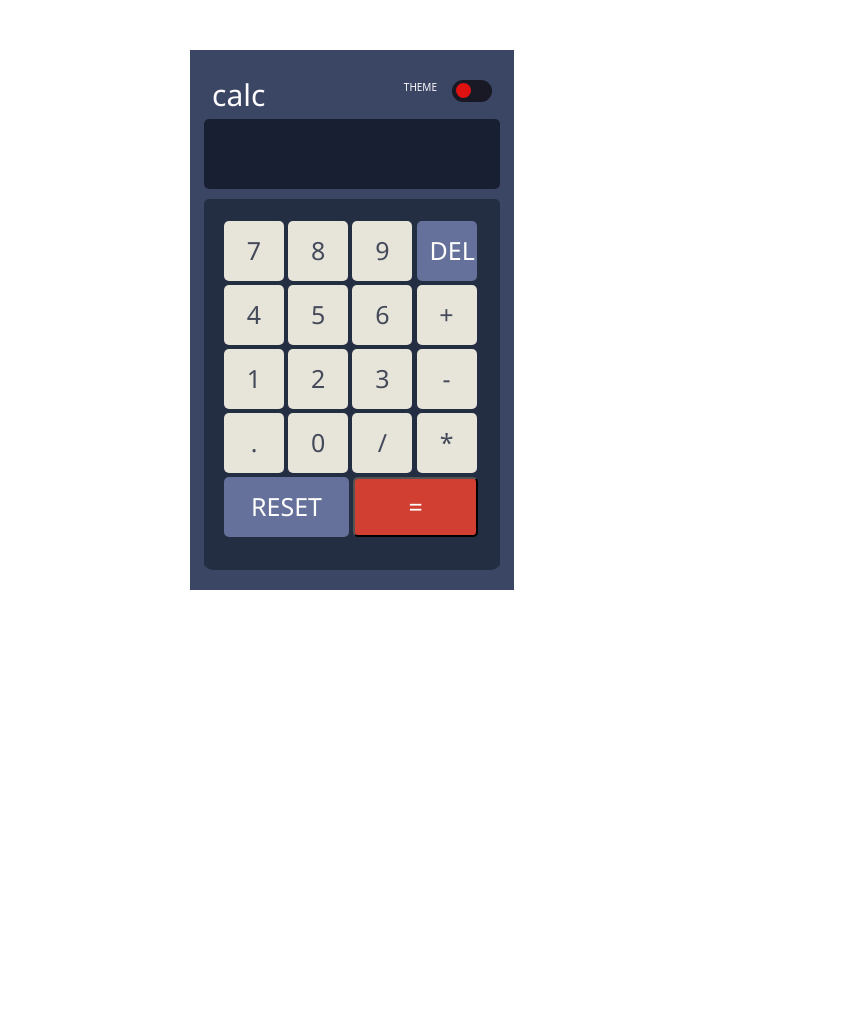
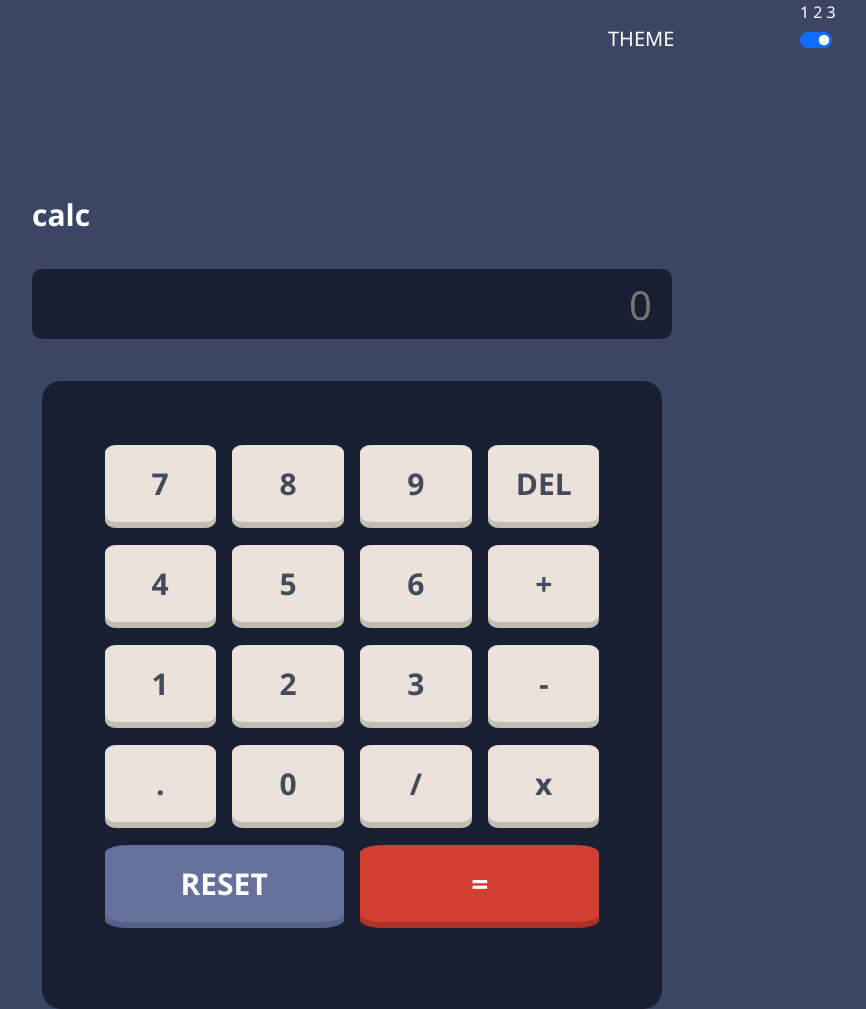
Before and after one commit to Folajomi1/our-project, a plain HTML site: page index.html in a window 1280 px wide. Shown: the whole page, without its empty margins (288-1154 px from the left). Before the commit the page ends 800 px from the top, so only its background shows below. Drawn offline with nearby package versions, Linux system fonts and the light colour scheme.

Commit message:
“my-first-commit”

```diff
--- a/index.html
+++ b/index.html
@@ -4,6 +4,7 @@
     <meta charset="UTF-8" />
     <meta http-equiv="X-UA-Compatible" content="IE=edge" />
     <meta name="viewport" content="width=device-width, initial-scale=1.0" />
+    <title>Document</title>
     <link
       href="https://cdn.jsdelivr.net/npm/bootstrap@5.1.3/dist/css/bootstrap.min.css"
       rel="stylesheet"
@@ -11,60 +12,59 @@
       crossorigin="anonymous"
     />
     <link rel="stylesheet" href="style.css" />
-    <link
-      href="https://fonts.googleapis.com/css2?family=Spartan:wght@700&display=swap"
-      rel="stylesheet"
-    />
-    <title>calculator project</title>
   </head>
   <body>
-    <div class="container">
-      <section class="calculator">
-        <span class="cal m-2">calc</span>
-        <div class="nav">
-          <div class="theme">
-            <p>THEME</p>
-          </div>
-          <label class="switch">
-            <input type="checkbox" />
-            <span class="slider round"></span>
-          </label>
+    <section class="calculator">
+      <div>
+        <p class="nav-1 justify-content-end">1 2 3</p>
+      </div>
+      <span class="cal">calc</span>
+      <div class="nav">
+        <div class="theme">
+          <p>THEME</p>
         </div>
-        <form><input type="text" class="screen" /></form>
+        <div class="form-check form-switch">
+          <input
+            class="form-check-input"
+            type="checkbox"
+            role="switch"
+            id="flexSwitchCheckChecked"
+            checked
+          />
+          <label class="form-check-label" for="flexSwitchCheckChecked"></label>
+        </div>
+      </div>
+      <input type="text" class="screen" placeholder="0" />
 
-        <div class="buttons">
-          <button type="button" class="btn btn-yellow" data-num="7">
-            7
-          </button>
-          <button type="button" class="btn btn-yellow" data-num="8">
-            8
-          </button>
-          <button type="button" class="btn btn-yellow" data-num="9">
-            9
-          </button>
-          <button type="button" class="btn bdel">DEL</button>
+      <!-- buttons -->
+      <div class="grids">
+        <button onclick="calculate(7)">7</button>
+        <button onclick="calculate(8)">8</button>
+        <button onclick="calculate(9)">9</button>
+        <button onclick="del()">DEL</button>
+        <button onclick="calculate(4)">4</button>
+        <button onclick="calculate(5)">5</button>
+        <button onclick="calculate(6)">6</button>
+        <button onclick="calculate('+')">+</button>
 
-          <button type="button" class="btn btn-yellow" data-num="4">4</button>
-          <button type="button" class="btn btn-yellow" data-num="5">5</button>
-          <button type="button" class="btn btn-yellow" data-num="6">6</button>
-          <button type="button" class="btn btn-yellow" data-num="+">+</button>
+        <button onclick="calculate(1)">1</button>
+        <button onclick="calculate(2)">2</button>
+        <button onclick="calculate(3)">3</button>
+        <button onclick="calculate('-')">-</button>
 
-          <button type="button" class="btn btn-yellow" data-num="1">1</button>
-          <button type="button" class="btn btn-yellow" data-num="2">2</button>
-          <button type="button" class="btn btn-yellow" data-num="3">3</button>
-          <button type="button" class="btn btn-yellow" data-num="-">-</button>
+        <button onclick="calculate('.')">.</button>
+        <button onclick="calculate(0)">0</button>
+        <button onclick="calculate('/')">/</button>
+        <button onclick="calculate('*')">x</button>
 
-          <button type="button" class="btn btn-yellow" data-num=".">.</button>
-          <button type="button" class="btn btn-yellow" data-num="0">0</button>
-          <button type="button" class="btn btn-yellow" data-num="/">/</button>
-          <button type="button" class="btn btn-yellow" data-num="*">*</button>
-          <div class="btn-div">
-            <button type="button" class="b-grey">RESET</button>
-            <button type="button" class="b-red">=</button>
-          </div>
-        </div>
-      </section>
-    </div>
+        <button onclick="reset()" class="reset-equality delete-reset">
+          RESET
+        </button>
+        <button onclick="result('=')" class="reset-equality equality-red">
+          =
+        </button>
+      </div>
+    </section>
     <script
       src="https://cdn.jsdelivr.net/npm/bootstrap@5.1.3/dist/js/bootstrap.bundle.min.js"
       integrity="sha384-ka7Sk0Gln4gmtz2MlQnikT1wXgYsOg+OMhuP+IlRH9sENBO0LRn5q+8nbTov4+1p"
--- a/script.js
+++ b/script.js
@@ -0,0 +1,18 @@
+let result = document.querySelector('.screen')
+let buttons = document.querySelectorAll('.button')
+
+// make the number buttons clickable
+let calculate = (number) => {
+  result.value += number
+}
+// delete one number at a time
+function del() {
+  result.value = result.value.slice(0, -1)
+}
+
+result.addEventListener('click', function () {})
+
+// clear the whole input (please check out why this isnt working)
+function reset() {
+  reset.value = ''
+}
--- a/style.css
+++ b/style.css
@@ -1,140 +1,147 @@
-body {
+* {
   margin: 0;
   padding: 0;
-  display: flex;
+  box-sizing: border-box;
+  outline: none;
+  font-family: 'Segoe UI', Tahoma, Geneva, Verdana, sans-serif;
   justify-content: center;
+  align-items: center;
 }
-.container {
-  background: rgb(59, 70, 100);
-  justify-content: center;
-  box-sizing: border-box;
-  width: fit-content;
-  margin: 50px;
+section {
+  height: fit-content;
+  /* margin: 0; */
+  padding: 3% 5% 4.5%;
 }
-/* nav bar  */
-.nav {
-  display: flexbox;
-  margin: 8px;
-  float: right;
+body {
+  background-color: rgb(59, 70, 100);
 }
+
+.nav-1 {
+  color: #fff;
+  position: absolute;
+  left: 85vw;
+  bottom: 95vh;
+}
+/* .nav {
+    display: flexbox;
+    margin: 8px;
+    float: right;
+  } */
 .theme {
   margin-right: 15px;
-  font-size: 10px;
+  font-size: 20px;
+  color: #fff;
+  position: absolute;
+  left: 70vw;
+  top: 3vh;
+}
+.form-switch {
+  position: absolute;
+  left: 85vw;
+  top: 3.5vh;
 }
 .cal {
   font-family: 'Segoe UI', Tahoma, Geneva, Verdana, sans-serif;
   font-size: 30px;
+  font-weight: bold;
+  color: #fff;
 }
-.switch {
-  position: relative;
-  display: inline-block;
-  width: 40px;
-  height: 22px;
-}
-.switch input {
-  opacity: 0;
-  width: 0;
-  height: 0;
-}
-.slider {
-  position: absolute;
-  cursor: pointer;
-  top: 0;
-  left: 0;
-  right: 0;
-  bottom: 0;
-  background-color: rgb(25, 25, 37);
-  -webkit-transition: 0.4s;
-  transition: 0.4s;
-  padding: 1px;
-}
-
-.slider:before {
-  position: absolute;
-  content: '';
-  height: 15px;
-  width: 15px;
-  left: 4px;
-  bottom: 4px;
-  background-color: rgb(223, 17, 17);
-  -webkit-transition: 0.4s;
-  transition: 0.4s;
-  border-radius: 50%;
-}
-.slider.round {
-  border-radius: 34px;
-}
-
-input:checked + .slider {
-  background-color: #2196f3;
-}
-
-input:focus + .slider {
-  box-shadow: 0 0 1px #2196f3;
-}
-
-input:checked + .slider:before {
-  -webkit-transform: translateX(26px);
-  -ms-transform: translateX(26px);
-  transform: translateX(26px);
-}
-
-/* end of nav */
-
-/*input*/
-.calculator {
-  width: 300px;
-  height: 500px;
-  box-shadow: none;
-  border-radius: 12px;
-  overflow: hidden;
-  margin: 20px 0 20px 0;
-  padding: 2px 2px 2px 2px;
-  color: rgb(254, 252, 253);
-}
-
-form input {
+.screen {
   width: 100%;
   height: 70px;
   background-color: rgb(25, 31, 50);
   border: none;
-  border-radius: 5px;
-  text-align: right;
+  border-radius: 10px;
+  text-align: end;
   color: rgb(254, 252, 253);
-  pointer-events: none;
+  /* pointer-events: none; */
+  margin: 5% 0;
+  font-size: 40px;
+  padding: 20px;
 }
-.buttons button {
-  width: 60px;
-  height: 60px;
-  font-size: 25px;
-  font-weight: 200;
-  border-radius: 5px;
-  flex: 0 0 20px;
-  margin: 2px 0;
+.grids {
+  display: grid;
+  grid-template-columns: repeat(4, 20%);
+  /* grid-template-rows: repeat(5, 20%); */
+  grid-gap: 6% 3%;
+  /* row-gap: 0; */
+  margin: 10px;
+  justify-content: center;
+  /* height: 70%; */
+  /* overflow: hidden; */
+  height: fit-content;
+  padding: 10% 5% 28%;
+  border: 10px;
+  background-color: rgb(25, 31, 50);
+  border-radius: 3%;
+}
+.reset-equality {
+  grid-column: span 2;
+}
+
+button {
+  border-radius: 10%;
+  border: none;
+  /* height: 50%; */
+  box-shadow: 10%;
+  font-size: 30px;
+  font-weight: bold;
   color: rgb(68, 74, 90);
-  background-color: rgb(231, 228, 217);
-  font-family: 'Segoe UI', Tahoma, Geneva, Verdana, sans-serif;
+  background-color: hwb(30 86% 8%);
+  box-shadow: 0 6px 0 rgb(192, 191, 176);
+  padding: 1rem 0.7rem;
 }
-.buttons .btn-div .b-red {
+.delete-reset {
+  background: rgb(101, 113, 154);
+  color: #fff;
+  box-shadow: 0 6px rgb(86, 97, 135);
+}
+.equality-red {
   background-color: rgb(209, 63, 50);
-  width: 125px;
-  color: white;
+  color: #fff;
+  box-shadow: 0 6px rgb(176, 49, 37);
 }
-.buttons .bdel {
-  background: rgb(101, 113, 154);
-  color: white;
+
+/* MEDIA QUERIES */
+/* // X-Small devices (portrait phones, less than 576px)
+// No media query for `xs` since this is the default in Bootstrap */
+
+/* // Small devices (landscape phones, 576px and up) */
+@media (min-width: 576px) {
+  .calculator {
+    padding: 6% 10%;
+    height: 100vh;
+  }
 }
-.buttons .btn-div .b-grey {
-  width: 125px;
-  color: white;
-  background: rgb(101, 113, 154);
-  border: 1px rgb(162, 162, 206);
+
+/* // Medium devices (tablets, 768px and up) */
+@media (min-width: 768px) {
+  .calculator {
+    padding: 15% 25%;
+    height: 100vh;
+  }
 }
-.buttons {
-  background: rgb(36, 46, 66);
-  padding: 20px;
-  height: 100%;
-  margin-top: 10px;
-  border-radius: 5px;
-  justify-content: space-between;
+
+/* // Large devices (desktops, 992px and up) */
+@media (min-width: 992px) {
+  /* .calculator{
+        padding: 15% 25%;
+        height: 100vh;
+    } */
 }
+
+/* // X-Large devices (large desktops, 1200px and up) */
+@media (min-width: 1200px) {
+  /* .calculator{
+        padding: 15% 25%;
+        height: 100vh;
+    } */
+}
+
+/* // XX-Large devices (larger desktops, 1400px and up) */
+@media (min-width: 1400px) {
+  /* .calculator{
+        padding: 15% 25%;
+        height: 100vh;
+    } */
+}
```
